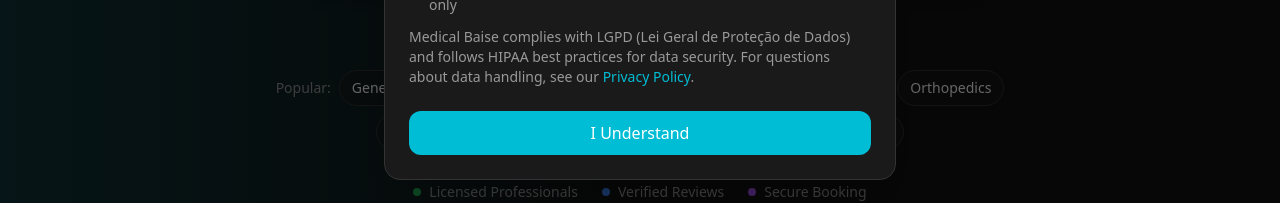
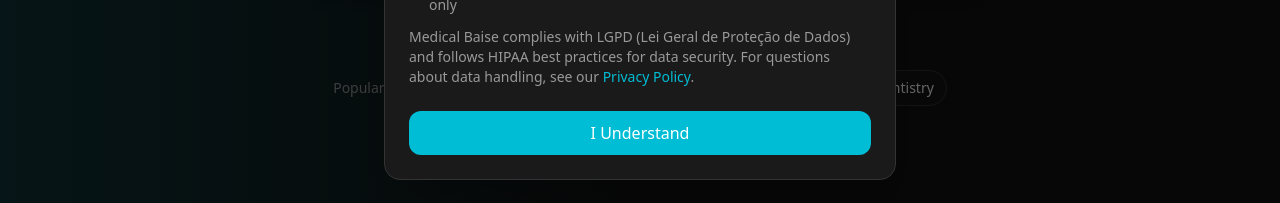
Before and after one commit to laminsn/medicalbaise, a React (Vite) app: page / in a window 1280 px wide. Shown: the part 469-672 px from the top of the page. Built offline with nearby package versions, Linux system fonts and the light colour scheme; no server answers; the database is empty.

Commit message:
fix: hero Popular tags limited to 5 (was showing all 10)

```diff
--- a/src/components/home/HeroSection.tsx
+++ b/src/components/home/HeroSection.tsx
@@ -118,7 +118,7 @@
           <span className="text-sm text-muted-foreground">
             {t('common.popular')}:
           </span>
-          {POPULAR_SPECIALTIES.map((specialtyId) => {
+          {POPULAR_SPECIALTIES.slice(0, 5).map((specialtyId) => {
             const specialty = MEDICAL_CATEGORIES.find(cat => cat.id === specialtyId);
             if (!specialty) return null;
 
```
